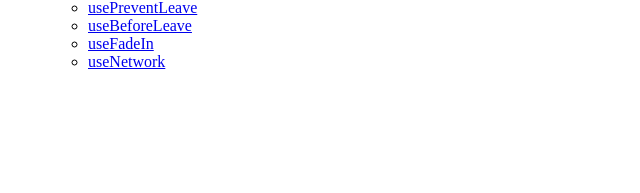
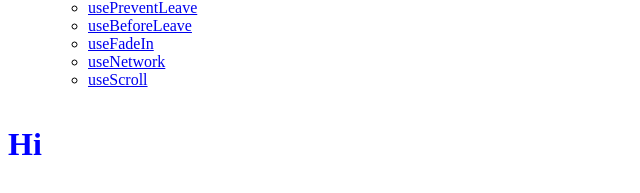
Before and after one commit to ddock4you/practice-react-hook, a React (Create React App) app: page /use_scroll in a window 1280 px wide. Shown: the part 143-336 px from the top of the page, without its empty margins (0-640 px from the left). Built offline with nearby package versions, Linux system fonts and the light colour scheme.

Commit message:
- useScroll 추가

```diff
--- a/src/App.js
+++ b/src/App.js
@@ -11,6 +11,7 @@ import UsePreventLeaveHook from "./components/UseEffectJs/UsePreventLeaveHook";
 import UseBeforeLeaveHook from "./components/UseEffectJs/UseBeforeLeaveHook";
 import UseFadeInHook from "./components/UseEffectJs/UseFadeInHook";
 import UseNetworkHook from "./components/UseEffectJs/UseNetworkHook";
+import UseScrollHook from "./components/UseEffectJs/UseScrollHook";
 
 const App = () => {
     return (
@@ -35,6 +36,7 @@ const App = () => {
                 />
                 <Route path="/use_fadein" exact component={UseFadeInHook} />
                 <Route path="/use_network" exact component={UseNetworkHook} />
+                <Route path="/use_scroll" exact component={UseScrollHook} />
             </Switch>
         </Router>
     );
--- a/src/components/Header.js
+++ b/src/components/Header.js
@@ -40,6 +40,9 @@ const Header = () => {
                         <li>
                             <Link to="use_network">useNetwork</Link>
                         </li>
+                        <li>
+                            <Link to="use_scroll">useScroll</Link>
+                        </li>
                     </ul>
                 </li>
             </ul>
--- a/src/components/UseEffectJs/UseNetworkHook.js
+++ b/src/components/UseEffectJs/UseNetworkHook.js
@@ -16,7 +16,7 @@ const useNetwork = onChange => {
             window.removeEventListener("online", handleChange);
             window.removeEventListener("offline", handleChange);
         };
-    }, []);
+    });
     return status;
 };
 
--- /dev/null
+++ b/src/components/UseEffectJs/UseScrollHook.js
@@ -0,0 +1,30 @@
+import React, { useState, useEffect } from "react";
+
+const useScroll = () => {
+    const [state, setState] = useState({
+        x: 0,
+        y: 0
+    });
+    const onScroll = () => {
+        setState({ y: window.scrollY, x: window.scrollX });
+    };
+
+    useEffect(() => {
+        window.addEventListener("scroll", onScroll);
+        return () => window.removeEventListener("scroll", onScroll);
+    }, []);
+    return state;
+};
+
+const UseScrollHook = () => {
+    const { y } = useScroll();
+    return (
+        <div style={{ height: "1000vh" }}>
+            <h1 style={{ position: "fixed", color: y > 100 ? "red" : "blue" }}>
+                Hi
+            </h1>
+        </div>
+    );
+};
+
+export default UseScrollHook;
```
